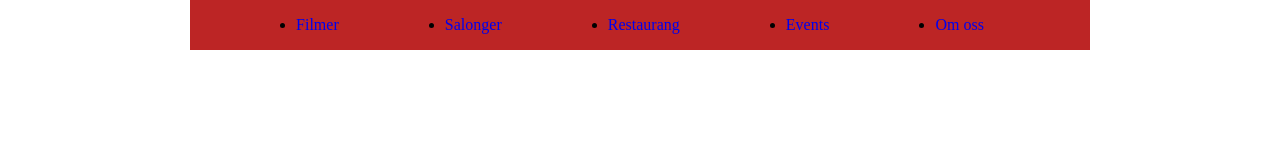
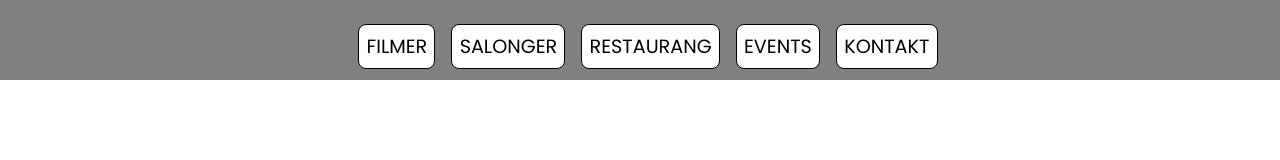
Before and after one commit to mkor92/Uppgift2-Biograf, a website: page index.html in a window 1280 px wide. Drawn offline with Linux system fonts and the light colour scheme.

Commit message:
Nav bar with not working hover effect

```diff
--- a/index.html
+++ b/index.html
@@ -5,20 +5,52 @@
     <meta http-equiv="X-UA-Compatible" content="IE=edge" />
     <meta name="viewport" content="width=device-width, initial-scale=1.0" />
     <link rel="stylesheet" href="/static/css/main.css" />
+    <link
+      href="https://fonts.googleapis.com/css?family=Poppins"
+      rel="stylesheet"
+    />
     <title>Biograf Luleå</title>
   </head>
   <body>
-    <header class="sec">
-      <nav class="sec-cont">
-        <ul>
-          <li><a href="#">Filmer</a></li>
-          <li><a href="#">Salonger</a></li>
-          <li><a href="#">Restaurang</a></li>
-          <li><a href="#">Events</a></li>
-          <li><a href="#">Om oss</a></li>
-        </ul>
-      </nav>
-    </header>
+    <header class="sec"></header>
+    <nav class="sec-cont">
+      <ul class="nav">
+        <li class="movies-nav">
+            <ul class="movies-nav-list">
+              <li class="movies-nav-element"><a href="#">FILMER</a></li>
+              <li class="movies-nav-element"><a href="#">Komedi</a></li>
+              <li class="movies-nav-element"><a href="#">Action</a></li>
+              <li class="movies-nav-element"><a href="#">Drama</a></li>
+            </ul>
+        </li>
+        <li class="movies-nav">
+          <ul class="movies-nav-list">
+            <li class="movies-nav-element"><a href="#">SALONGER</a></li>
+            <li class="movies-nav-element"><a href="#">Salong A</a></li>
+            <li class="movies-nav-element"><a href="#">Salong B</a></li>
+          </ul>
+        </li>
+        <li class="movies-nav">
+          <ul class="movies-nav-list">
+            <li class="movies-nav-element"><a href="#">RESTAURANG</a></li>
+            <li class="movies-nav-element"><a href="#">Boka bord</a></li>
+            <li class="movies-nav-element"><a href="#">Vår menu</a></li>
+          </ul>
+        </li>
+        <li class="movies-nav">
+          <ul class="movies-nav-list">
+            <li class="movies-nav-element"><a href="#">EVENTS</a></li>
+            <li class="movies-nav-element"><a href="#">Live på bio</a></li>
+            <li class="movies-nav-element"><a href="#">Specialvisningar</a></li>
+          </ul>
+        </li>
+        <li class="movies-nav">
+          <ul class="movies-nav-list">
+            <li class="movies-nav-element"><a href="#">KONTAKT</a></li>
+          </ul>
+        </li>
+      </ul>
+    </nav>
     <main></main>
     <footer></footer>
   </body>
--- a/static/sass/main.scss
+++ b/src/sass/main.scss
@@ -1,8 +1,11 @@
+@import "variables.scss";
+
 * {
   margin: 0;
   padding: 0;
   box-sizing: border-box;
   text-decoration: none;
+  font-family: 'Poppins';
 }
 
 // Återanvändabara klasser för större skärmar
@@ -15,17 +18,5 @@
   }
 }
 
-// Nav meny
-nav {
-  width: 100%;
-  height: 50px;
-  background-color: rgb(188, 37, 37);
 
-  > ul {
-    width: 100%;
-    height: 100%;
-    display: flex;
-    justify-content: space-evenly;
-    align-items: center;
-  }
-}
+@import "sections/nav-menu.scss";
--- /dev/null
+++ b/src/sass/sections/nav-menu.scss
@@ -0,0 +1,50 @@
+// Nav meny
+nav {
+  width: 100%;
+  height: 5rem;
+  background-color: gray;
+  margin: 0 auto;
+
+  .nav {
+    width: 100%;
+    display: flex;
+    justify-content: center;
+    align-items: center;
+
+    .movies-nav {
+      list-style-type: none;
+      margin-top: 3vh;
+    }
+
+    .movies-nav-list {
+      display: inline-block;
+
+      .movies-nav-element {
+        width: fit-content;
+        text-decoration: none;
+        list-style-type: none;
+        border: 0.1rem solid black;
+        text-align: center;
+        padding: 0.45rem;
+        margin-left: 1rem;
+        border-radius: 0.5rem;
+        background-color: $second-color;
+        margin-bottom: 0.07rem;
+        a {
+          color: $first-color;
+        }
+        font-size: larger;
+      }
+
+      .movies-nav-element:not(:first-child) {
+        display: none;
+      }
+    }
+    .movies-nav-list:first-child:hover {
+      .movies-nav-element {
+      display: block;
+      }
+    }
+
+  }
+}
--- /dev/null
+++ b/src/sass/variables.scss
@@ -0,0 +1,3 @@
+$first-color: black;
+$second-color: white;
+$third-color: #CC0028;
```
Also changed, not shown: package.json (+4 -3 lines), src/filmer.json (renamed from filmer.json), static/css/main.css.
